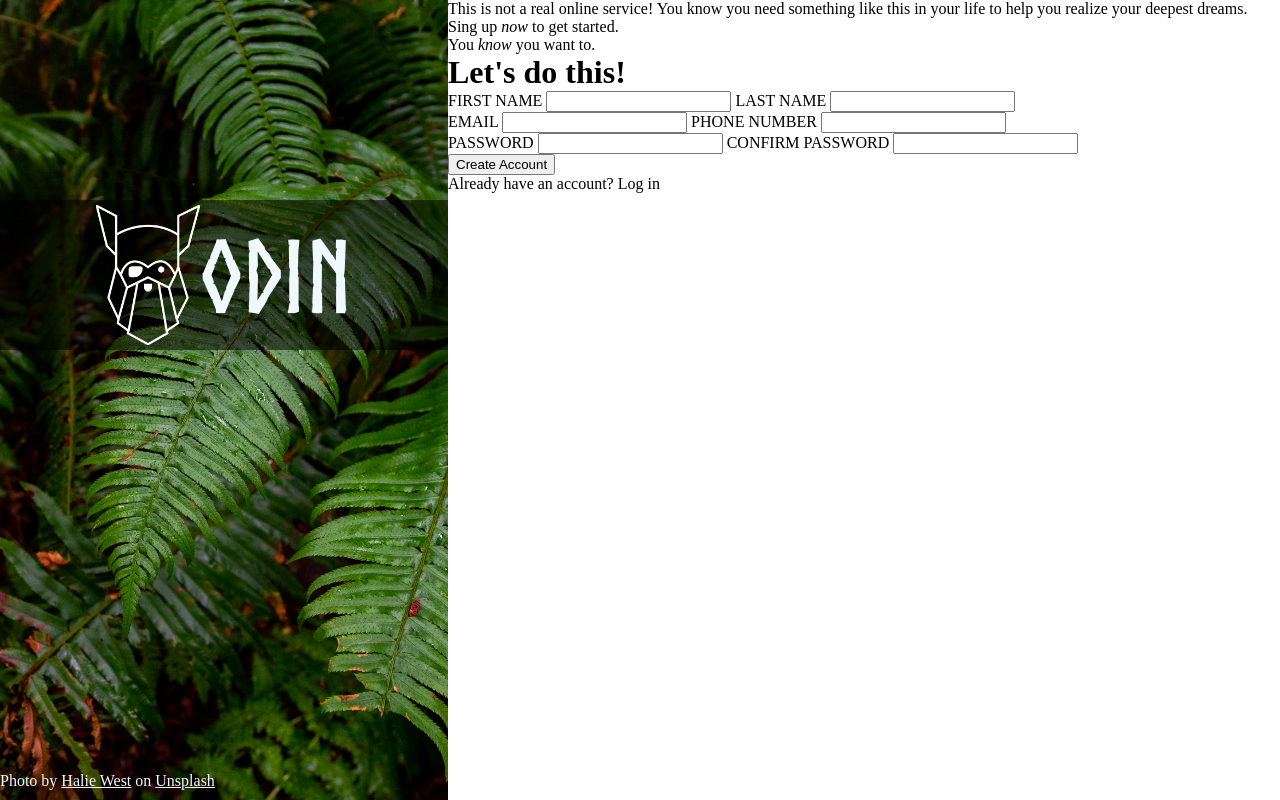
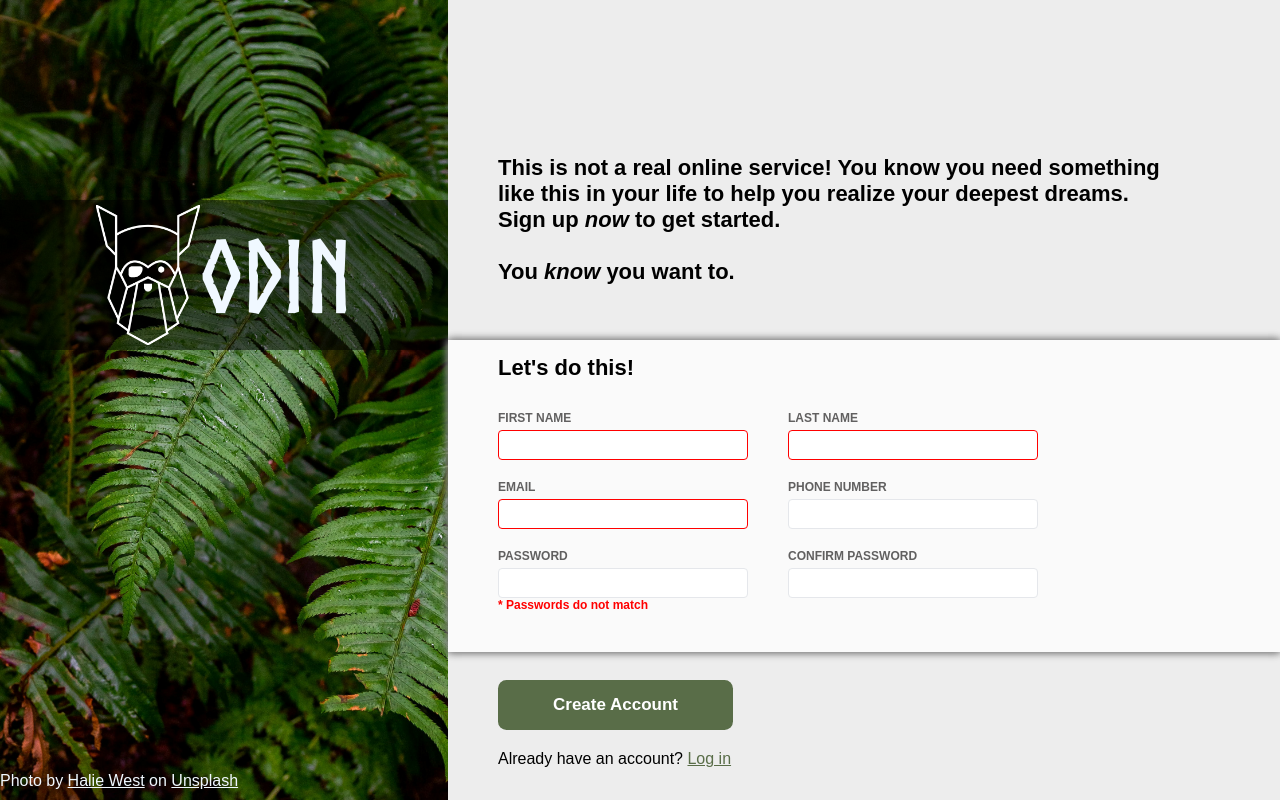
Before and after one commit to Sherm1337/Signup-Form, a plain HTML site: page index.html in a window 1280 px wide. Drawn offline with Linux system fonts and the light colour scheme.

Commit message:
Day one final commit
To finish:
Password validation
Center copyright on left

```diff
--- a/index.html
+++ b/index.html
@@ -5,6 +5,7 @@
     <meta name="viewport" content="width=device-width, initial-scale=1.0">
     <title>Signup Form</title>
     <link rel="stylesheet" href="style.css">
+    <script src="script.js" defer></script>
 </head>
 <body>
     <div class="left-section">
@@ -22,43 +23,104 @@
     <div class="right-section">
         <div class="main-article">
             <p>This is not a real online service! You know you need something
-                like this in your life to help you realize your deepest dreams.
-                Sing up <em>now</em> to get started.<br>You <em>know</em> you
+                like this in your life to help you realize your deepest dreams.<br>
+                Sign up <em>now</em> to get started.<br><br>You <em>know</em> you
                 want to.
             </p>
         </div>
-        <div class="form-section">
+        <div class="form-main-section">
             <form action="" method="get">
-                <h1>Let's do this!</h1>
-                <div class="name-input">
-                    <label for="first-name">FIRST NAME</label>
-                    <input type="text" id="first-name" name="first-name">
-                    <label for="last-name">LAST NAME</label>
-                    <input type="text" id="last-name" name="last-name">
-                </div>
+                <div class="background-container">
+                    <h1>Let's do this!</h1>
+                    <div class="input-container name">
+                        <div class="form-section">
+                            <div class="label-container">
+                                <label for="first-name">FIRST NAME</label>
+                            </div>
+                            <div class="text-input">
+                                <input
+                                    type="text"
+                                    id="first-name"
+                                    name="first-name"
+                                    required>
+                            </div>
+                        </div>
 
+                        <div class="form-section">
+                            <div class="label-container">
+                                <label for="last-name">LAST NAME</label>
+                            </div>
+                            <div class="text-input">
+                                <input
+                                    type="text"
+                                    id="last-name"
+                                    name="last-name"
+                                    required>
+                            </div>
+                        </div>
+                    </div>
 
-                <div class="contact-input">
-                    <label for="email">EMAIL</label>
-                    <input type="email" name="email" id="user-email">
-                    <label for="user-phone">PHONE NUMBER</label>
-                    <input type="tel" name="user-phone" id="user-phone">
-                </div>
+                    <div class="input-container contact">
+                        <div class="form-section">
+                            <div class="label-container">
+                                <label for="email">EMAIL</label>
+                            </div>
+                            <div class="text-input">
+                                <input type="email"
+                                    name="email"
+                                    id="user-email"
+                                    required>
+                            </div>
+                        </div>
 
+                        <div class="form-section">
+                            <div class="label-container">
+                                <label for="user-phone">PHONE NUMBER</label>
+                            </div>
+                            <div class="text-input">
+                                <input
+                                    type="tel"
+                                    name="user-phone"
+                                    id="user-phone">
+                            </div>
+                        </div>
+                    </div>
 
-                <div class="password-input">
-                    <label for="password">PASSWORD</label>
-                    <input type="password" name="password" id="password">
-                    <label for="confirm-password">CONFIRM PASSWORD</label>
-                    <input type="password" name="confirm-password" id="confirm-password">
+                    <div class="input-container password">
+                        <div class="form-section pwd">
+                            <div class="label-container">
+                                <label for="password">PASSWORD</label>
+                            </div>
+                            <div class="text-input pwd">
+                                <input
+                                    type="password"
+                                    name="password"
+                                    id="password"
+                                    value=""
+                                    onkeyup="passConfirm();">
+                            </div>
+                            <p id="pwdnomatch">* Passwords do not match</p>
+                        </div>
+                        <div class="form-section">
+                            <div class="label-container">
+                                <label for="confirmPassword">CONFIRM PASSWORD</label>
+                            </div>
+                            <div class="text-input confpwd">
+                                <input
+                                    type="password"
+                                    name="confirmPassword"
+                                    id="confirmPassword"
+                                    value=""
+                                    onkeyup="passConfirm();">
+                            </div>
+                        </div>
+                    </div>
                 </div>
 
                 <div class="submit-buttons">
                     <button type="submit">Create Account</button>
-                    <p>Already have an account? <a>Log in</a></p>
+                    <p>Already have an account? <a href="">Log in</a></p>
                 </div>
-
-
             </form>
         </div>
     </div>
--- /dev/null
+++ b/script.js
@@ -0,0 +1,10 @@
+let pwd = document.querySelector("#password").value;
+let confPwd = document.querySelector("#confirmPassword").value;
+
+function passConfirm() {
+    if (pwd !== confPwd) {
+        console.log("working");
+    } else {
+        console.log('not working');
+    }
+}
--- a/style.css
+++ b/style.css
@@ -12,11 +12,8 @@
 body {
     display: flex;
     flex-flow: row;
-}
 
-.right-section {
-    display: flex;
-    flex-flow: column;
+    font-family:Arial, Helvetica, sans-serif;
 }
 
 .left-section {
@@ -66,5 +63,123 @@ body {
 }
 
 .right-section {
+    display: flex;
+    flex-flow: column;
+
     width: 65vw;
+
+    padding-top: 100px;
+
+    background-color: rgba(229, 229, 229, 0.689);
 }
+
+.main-article {
+    display: flex;
+    align-items: center;
+
+    height: 30vh;
+}
+
+.main-article p {
+    width: 700px;
+    margin-left: 50px;
+
+    font-size: 22px;
+    font-weight: 600;
+}
+
+.form-main-section {
+    display: flex;
+    flex-flow: column;
+}
+
+.form-main-section h1 {
+    font-size: 22px;
+
+    margin-bottom: 30px;
+
+    padding-top: 15px;
+}
+
+.background-container {
+    background-color: rgb(250, 250, 250);
+    box-shadow: 0px 1px 8px gray, 0px -1px 8px gray;
+
+    padding-left: 50px;
+    padding-bottom: 20px;
+
+}
+
+.form-section {
+    display: flex;
+    flex-flow: column;
+
+    margin-bottom: 20px;
+}
+
+.label-container {
+    margin-bottom: 5px;
+}
+
+.input-container {
+    display: flex;
+    flex-flow: row;
+
+    color: rgb(97, 96, 96);
+    font-size: 12px;
+    font-weight: 900;
+
+    gap: 40px;
+}
+
+input[type="text"],
+input[type="email"],
+input[type="tel"],
+input[type="password"]{
+    width: 250px;
+    height: 30px;
+
+    border: solid 1px #E5E7EB;
+    border-radius: .3em;
+}
+
+.submit-buttons {
+    display: flex;
+    flex-flow: column;
+
+    margin-top: 28px;
+    margin-left: 50px;
+
+    gap: 20px;
+}
+
+.submit-buttons button {
+    width: fit-content;
+
+    background-color: #596D48;
+
+    color: white;
+    font-size: 17px;
+    font-weight: 900;
+
+    padding: 15px 55px;
+
+    border: transparent;
+    border-radius: .5em;
+}
+
+.submit-buttons a {
+    color: #596D48;
+}
+
+#first-name:invalid,
+#last-name:invalid,
+#user-email:invalid,
+#user-phone:invalid,
+#password:invalid,
+#confirm-password:invalid {
+    border-color: red;
+}
+#pwdnomatch {
+    color: red;
+}
```
